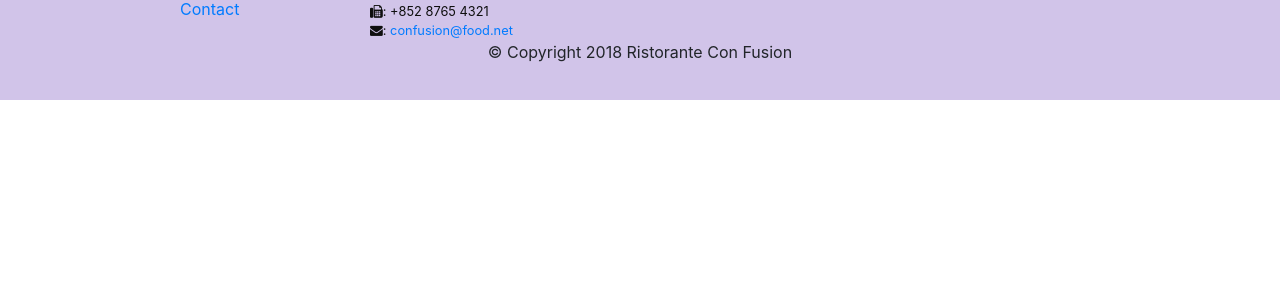
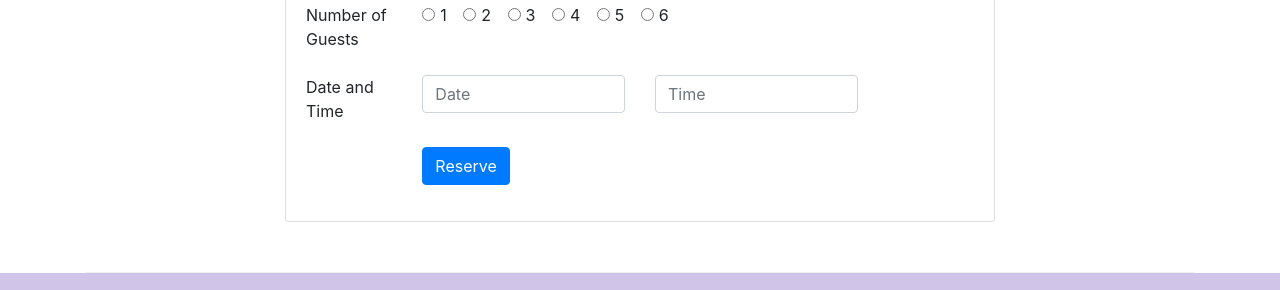
Before and after one commit to oruilio/Bootstrap4, a website: page index.html in a window 1280 px wide. Shown: the part 1661-1951 px from the top of the page. Before the commit the page ends 1761 px from the top, so only its background shows below. Drawn offline with nearby package versions, Linux system fonts and the light colour scheme.

Commit message:
Assignment 2: Bootstrap CSS Components

```diff
--- a/index.html
+++ b/index.html
@@ -41,8 +41,13 @@
                     <h1>Ristorante con Fusion</h1>
                     <p>We take inspiration from the World's best cuisines, and create a unique fusion experience. Our lipsmacking creations will tickle your culinary senses!</p>
                 </div>
-                <div class="col-12 col-sm align-self-center">
+                <div class="col-12 col-sm-3 align-self-center">
                     <img src="img/logo.png" class="img-fluid">
+                </div>
+                <div class="col-12 col-sm-3 align-self-center">
+                    <a class="nav-link" href="index.html#reserve">
+                        <button type="button" class="btn btn-warning btn-sm btn-block">Reserve Table</button>
+                    </a>
                 </div>
             </div>
         </div>
@@ -73,9 +78,14 @@
                 <h3>This Month's Promotions</h3>
             </div>
             <div class="col col-sm col-md">
-                <h2>Weekend Grand Buffet</h2>
-                <p class="d-none d-sm-block">Featuring mouthwatering combinations with a choice of five different salads, six enticing appetizers, six main entrees and five choicest desserts. Free flowing bubbly and soft drinks. All for just $19.99 per person </p>
-            </div>
+                <div class="media">
+                    <div class="media-body">
+                        <h2 class="mt-0">Weekend Grand Buffet <span class="badge badge-danger">NEW</span></h2>
+                        <p class="d-none d-sm-block">Featuring mouthwatering combinations with a choice of five different salads, six enticing appetizers, six main entrees and five choicest desserts. Free flowing bubbly and soft drinks. All for just $19.99 per person </p>
+                    </div>
+                    <img class="d-flex ml-3 img-thumbnail align-self-center" src="img/buffet.png" alt="Alberto Somayya">
+                </div>
+               </div>
         </div>
 
         <div class="row row-content align-items-center">
@@ -93,6 +103,63 @@
                             whos-who in the culinary world, he specializes in
                             creating mouthwatering Indo-Italian fusion experiences.
                         </p>
+                    </div>
+                </div>
+            </div>
+        </div>
+
+        <div class="row row-content justify-content-center" id="reserve" name="reserve">
+            <div class="col-12 col-sm-8">
+                <div class="card">
+                    <h3 class="card-header bg-warning text-white">Reserve a Table</h3>
+                    <div class="card-body border-secondary">
+                        <form>
+                            <div class="form-group row">
+                                <label class="text col-12 col-sm-2" for="inlineRadio1">Number of Guests</label>
+                                <div class="col-12 col-sm-10">
+                                    <div class="form-check form-check-inline">
+                                        <input class="form-check-input" type="radio" name="inlineRadioOptions" id="inlineRadio1" value="option1">
+                                        <label class="form-check-label" for="inlineRadio1">1</label>
+                                    </div>
+                                    <div class="form-check form-check-inline">
+                                        <input class="form-check-input" type="radio" name="inlineRadioOptions" id="inlineRadio2" value="option2">
+                                        <label class="form-check-label" for="inlineRadio2">2</label>
+                                    </div>
+                                    <div class="form-check form-check-inline">
+                                        <input class="form-check-input" type="radio" name="inlineRadioOptions" id="inlineRadio3" value="option3">
+                                        <label class="form-check-label" for="inlineRadio3">3</label>
+                                    </div>
+                                    <div class="form-check form-check-inline">
+                                        <input class="form-check-input" type="radio" name="inlineRadioOptions" id="inlineRadio4" value="option4">
+                                        <label class="form-check-label" for="inlineRadio4">4</label>
+                                    </div>
+                                    <div class="form-check form-check-inline">
+                                        <input class="form-check-input" type="radio" name="inlineRadioOptions" id="inlineRadio5" value="option5">
+                                        <label class="form-check-label" for="inlineRadio5">5</label>
+                                    </div>
+                                    <div class="form-check form-check-inline">
+                                        <input class="form-check-input" type="radio" name="inlineRadioOptions" id="inlineRadio6" value="option6">
+                                        <label class="form-check-label" for="inlineRadio6">6</label>
+                                    </div>
+                                </div>
+                            </div>
+
+                            <div class="form-group row">
+                                <label class="text col-12 col-sm-2" for="date">Date and Time</label>
+                                <div class="col-12 col-sm-4">
+                                    <input type="text" class="form-control" id="date" name="date" placeholder="Date">
+                                </div>
+                                <div class="col-12 col-sm-4">
+                                    <input type="text" class="form-control" id="time" name="time" placeholder="Time">
+                                </div>
+                            </div>
+
+                            <div class="form-group row">
+                                <div class="offset-md-2 col-md-10">
+                                    <button type="submit" class="btn btn-primary">Reserve</button>
+                                </div>
+                            </div>
+                        </form>
                     </div>
                 </div>
             </div>
```
